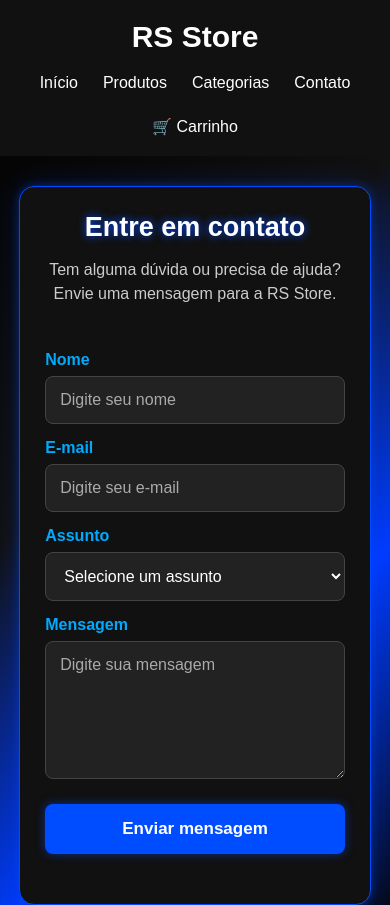
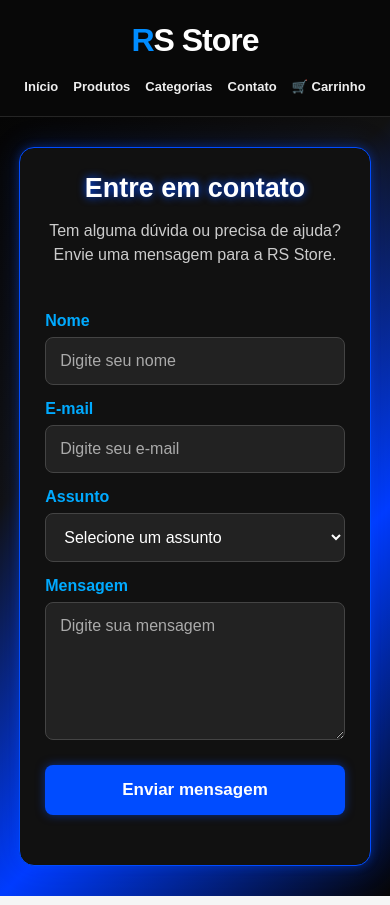
Before and after one commit to lohan008/rs-store, a plain HTML site: page contato.html in a window 390 px wide. Shown: the top 905 px of the page. Drawn offline with Linux system fonts and the light colour scheme.

Commit message:
Add files via upload

```diff
--- a/css/style.css
+++ b/css/style.css
@@ -1143,3 +1143,128 @@ footer {
     margin: 10px 0 20px;
     text-align: center;
 }
+
+/* ========================================
+   NOVO VISUAL DO CABEÇALHO - RS STORE
+   COMPATÍVEL COM O HTML ORIGINAL
+======================================== */
+
+header {
+    background: #080808;
+    min-height: 90px;
+    padding: 18px 5%;
+    display: flex;
+    align-items: center;
+    justify-content: space-between;
+    gap: 25px;
+    border-bottom: 1px solid #252525;
+}
+
+/* LOGO */
+
+header .logo h1 {
+    font-size: 32px;
+    font-weight: 900;
+    letter-spacing: -1px;
+    color: white;
+}
+
+header .logo h1::first-letter {
+    color: #008cff;
+}
+
+header .logo p {
+    color: #aaa;
+    font-size: 12px;
+}
+
+/* MENU */
+
+header nav {
+    display: flex;
+    align-items: center;
+    justify-content: center;
+    gap: 30px;
+}
+
+header nav > a,
+header .menu-categorias > a {
+    color: #eee;
+    font-size: 14px;
+    font-weight: bold;
+    text-decoration: none;
+    transition: 0.3s;
+}
+
+header nav > a:hover,
+header .menu-categorias > a:hover {
+    color: #008cff;
+}
+
+/* RESPONSIVIDADE */
+
+@media (max-width: 900px) {
+    header {
+        flex-direction: column;
+        padding: 22px 15px;
+        gap: 20px;
+    }
+
+    header nav {
+        flex-wrap: wrap;
+        gap: 18px 24px;
+        justify-content: center;
+    }
+}
+
+@media (max-width: 500px) {
+    header nav {
+        gap: 15px;
+    }
+
+    header nav > a,
+    header .menu-categorias > a {
+        font-size: 13px;
+    }
+}
+
+/* CORREÇÃO DOS LINKS DO CABEÇALHO ORIGINAL */
+
+body > header {
+    display: flex;
+    align-items: center;
+    justify-content: space-between;
+    gap: 20px;
+    flex-wrap: wrap;
+}
+
+body > header > a,
+body > header .menu-categorias > a {
+    color: #fff !important;
+    text-decoration: none !important;
+    font-size: 15px;
+    font-weight: 600;
+    transition: 0.3s;
+}
+
+body > header > a:hover,
+body > header .menu-categorias > a:hover {
+    color: #008cff !important;
+}
+
+body > header > .logo {
+    flex-shrink: 0;
+}
+
+body > header .menu-categorias {
+    position: relative;
+}
+
+body > header .submenu a {
+    color: white;
+    text-decoration: none;
+}
+
+body > header .submenu a:hover {
+    color: #008cff;
+}
```
